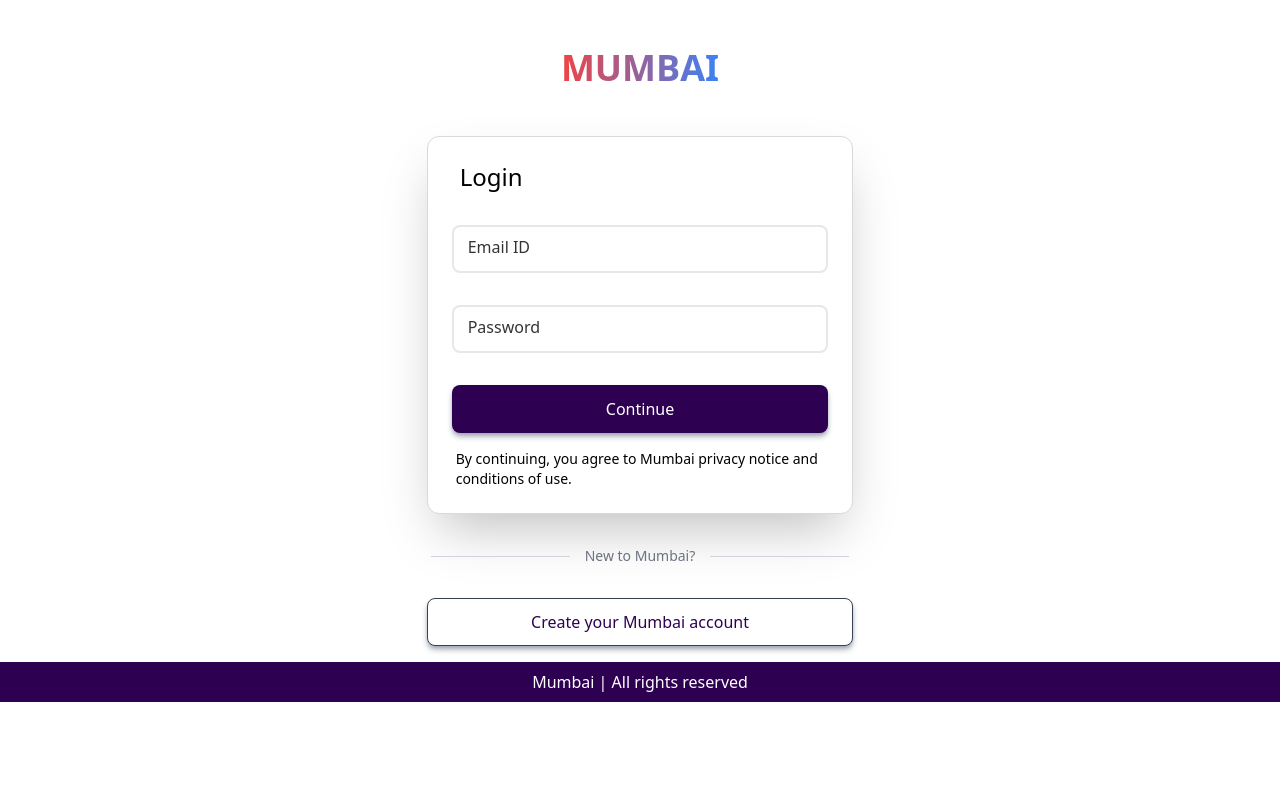
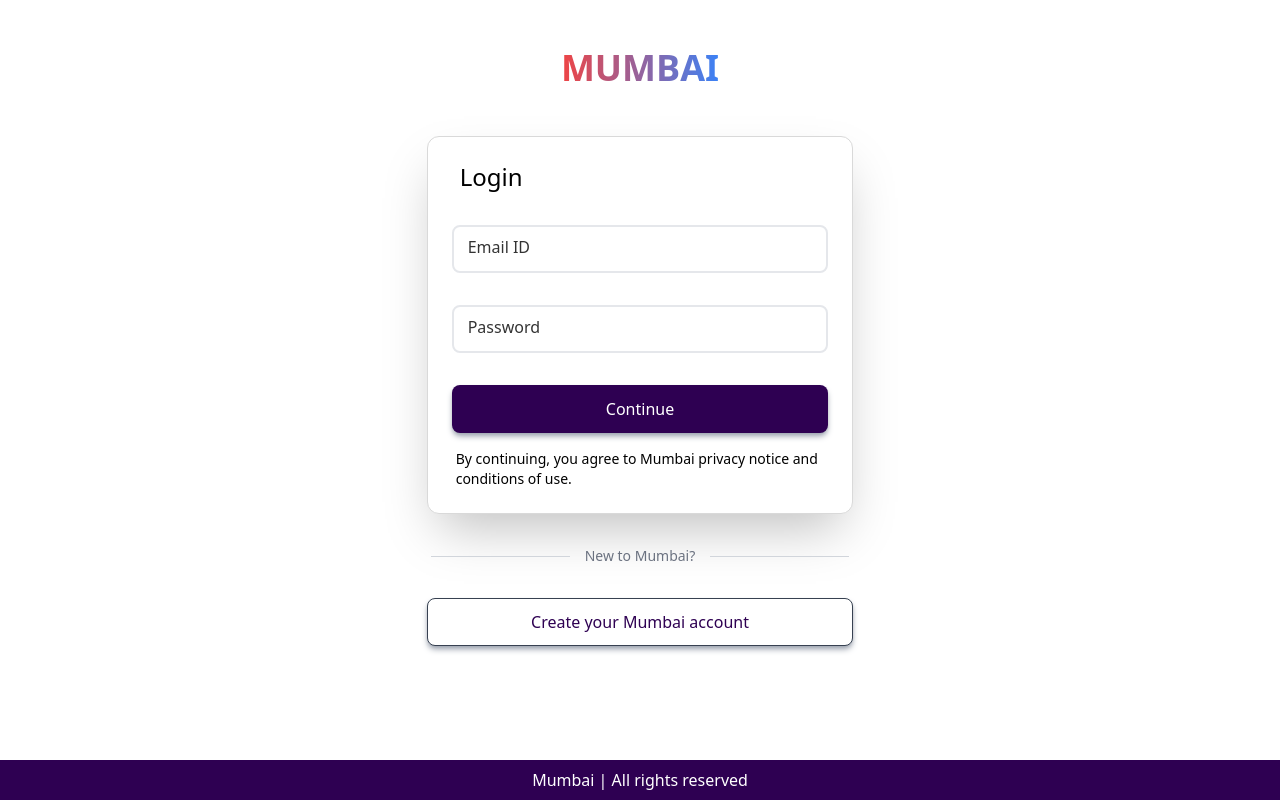
Before and after one commit to JapneetRajput/Mumbai-Hacks-ReactJS, a React (Create React App) app: page / in a window 1280 px wide. Built offline with nearby package versions, Linux system fonts and the light colour scheme; no server answers; the HTML template or start-up script is replaced by a standard one.

Commit message:
Update Login.js

```diff
--- a/src/pages/Login.js
+++ b/src/pages/Login.js
@@ -136,7 +136,7 @@ const Login = () => {
       >
         Create your Mumbai account
       </button>
-      <div className="bottom-0 bg-[#2E0052] flex flex-col items-center w-full h-10 pt-2">
+      <div className="absolute bottom-0 bg-[#2E0052] flex flex-col items-center w-full h-10 pt-2">
         <span className="text-white">Mumbai | All rights reserved</span>
       </div>
     </div>
```
